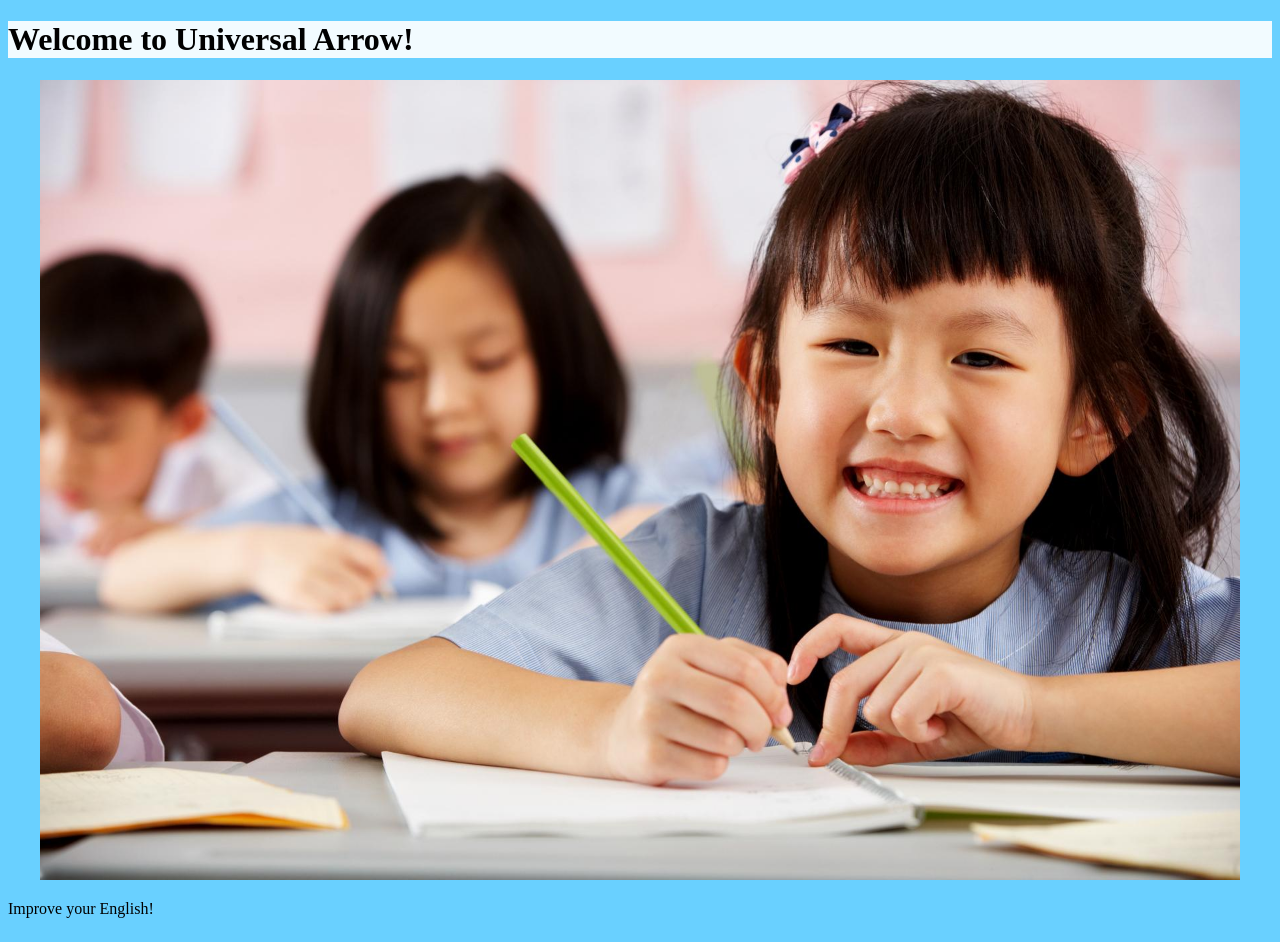
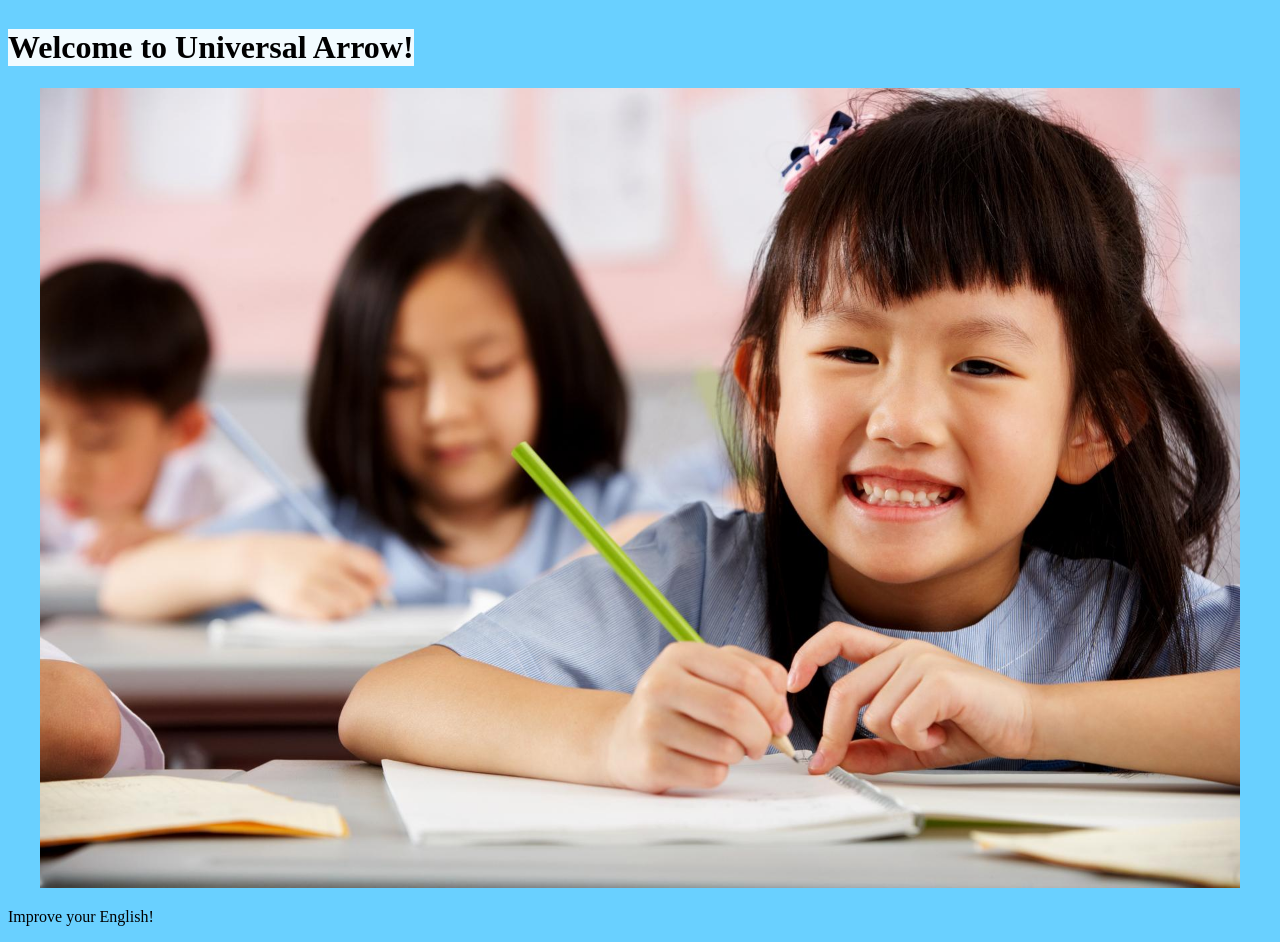
Before and after one commit to datos536/marumaru, a plain HTML site: page u-arrow/index.html in a window 1280 px wide. Drawn offline with Linux system fonts and the light colour scheme.

Commit message:
H1 width fit content

```diff
--- a/u-arrow/index.html
+++ b/u-arrow/index.html
@@ -12,7 +12,7 @@
 
 
 <body>
-  <h1 style="background-color: rgb(242,251,255);">Welcome to Universal Arrow!</h1>
+  <h1 style="background-color: rgb(242,251,255); float: left;width: fit-content;">Welcome to Universal Arrow!</h1>
   <div style="text-align: center;">
     <img src="/u-arrow/images/Smiling.jpg" alt="Student smiling" style="width: 95%; ">
   </div>
```
